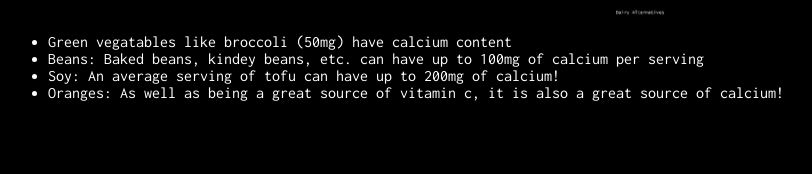
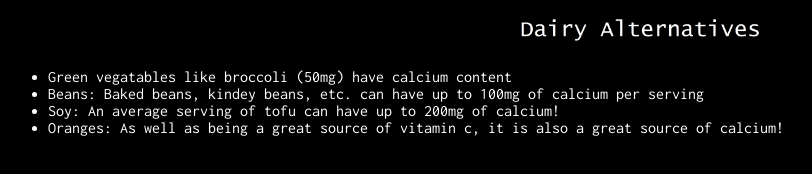
Before and after one commit to gotcalcium/gotcalcium.github.io, a plain HTML site: page alts.html in a window 1280 px wide. Shown: the whole page, without its empty margins (0-812 px from the left). Drawn offline with Linux system fonts and the light colour scheme.

Commit message:
Update alts.html

```diff
--- a/alts.html
+++ b/alts.html
@@ -4,7 +4,7 @@
 </head>
 <title>Dairy Alternatives</title>
 <body background = "img/blk.png"></body>
-<center><img src="img/alts.png" width="50"></center>
+<center><img src="img/alts.png" width="250"></center>
 <p> </p>
 <p> </p>
 <ul>
```
